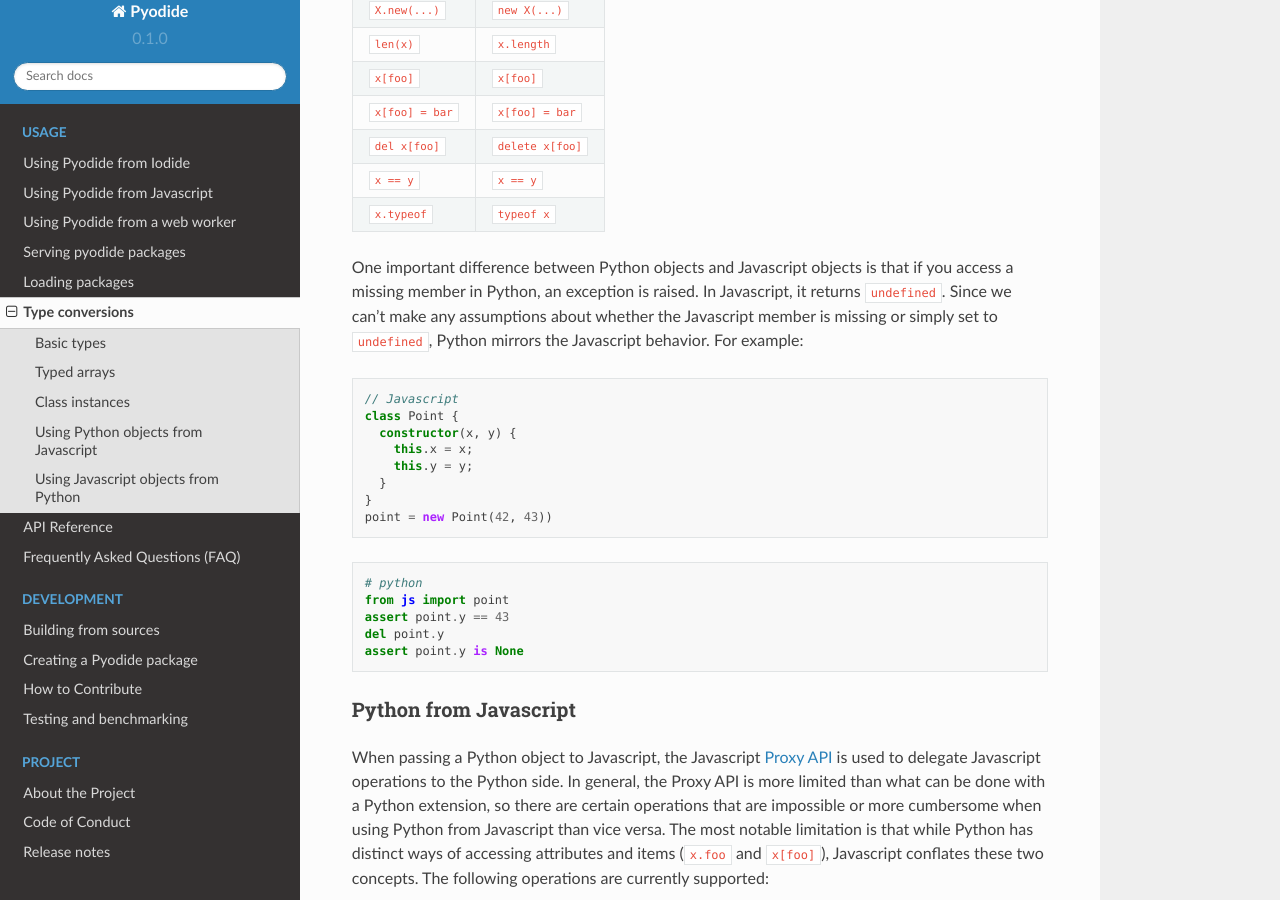
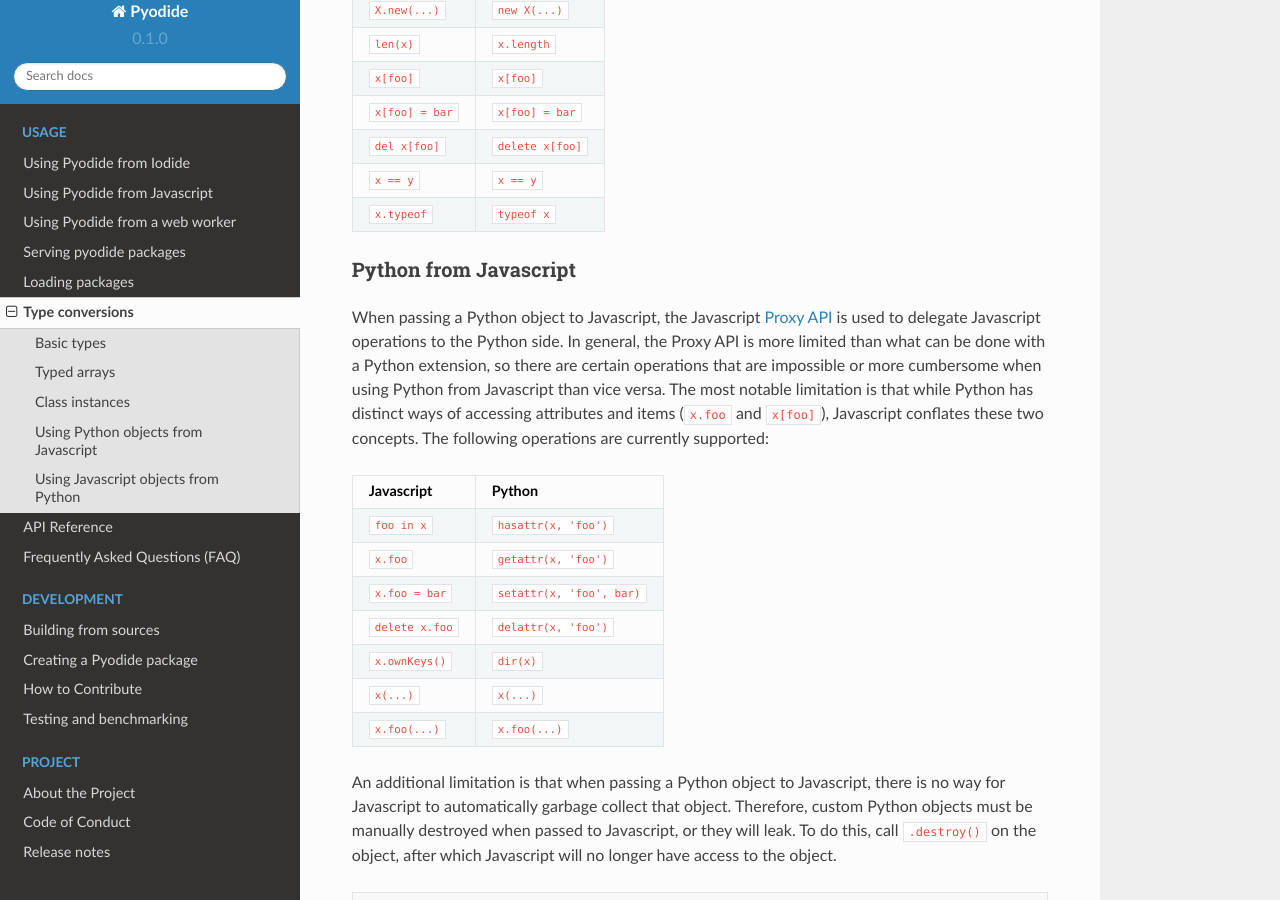
Before and after one commit to pyodide/pyodide, a Sphinx documentation site: the page built from docs/type_conversions.md, in a window 1280 px wide and 900 px high, scrolled down 1905 px. Built offline with Sphinx 7.4.7 and the Read the Docs theme 2.0.0, drawn with Linux system fonts in a browser that asks for light colours; the version number is read from the project's files by our own code.

Commit message:
Removed limitation from docs and added test showing it works correctly.

````diff
--- a/docs/type_conversions.md
+++ b/docs/type_conversions.md
@@ -84,31 +84,6 @@ to make this more complete):
 | `del x[foo]`   | `delete x[foo]` |
 | `x == y`       | `x == y`        |
 | `x.typeof`     | `typeof x`      |
-
-One important difference between Python objects and Javascript objects is that
-if you access a missing member in Python, an exception is raised. In Javascript,
-it returns `undefined`. Since we can't make any assumptions about whether the
-Javascript member is missing or simply set to `undefined`, Python mirrors the
-Javascript behavior. For example:
-
-```javascript
-// Javascript
-class Point {
-  constructor(x, y) {
-    this.x = x;
-    this.y = y;
-  }
-}
-point = new Point(42, 43))
-```
-
-```python
-# python
-from js import point
-assert point.y == 43
-del point.y
-assert point.y is None
-```
 
 ### Python from Javascript
 
````
Also changed, not shown: 1 other file.
